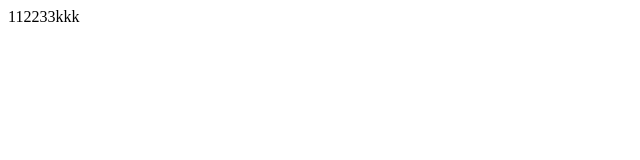
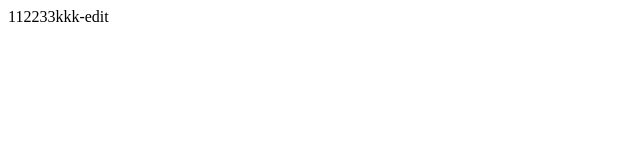
Before and after one commit to tomas-zz/testRep, a plain HTML site: page index.html in a window 1280 px wide. Shown: the full height of the page, 0-640 px from the left. Drawn offline with Linux system fonts and the light colour scheme.

Commit message:
Update index.html

```diff
--- a/index.html
+++ b/index.html
@@ -6,6 +6,6 @@
     <title>Document</title>
 </head>
 <body>
-    112233kkk
+    112233kkk-edit
 </body>
 </html>
```
